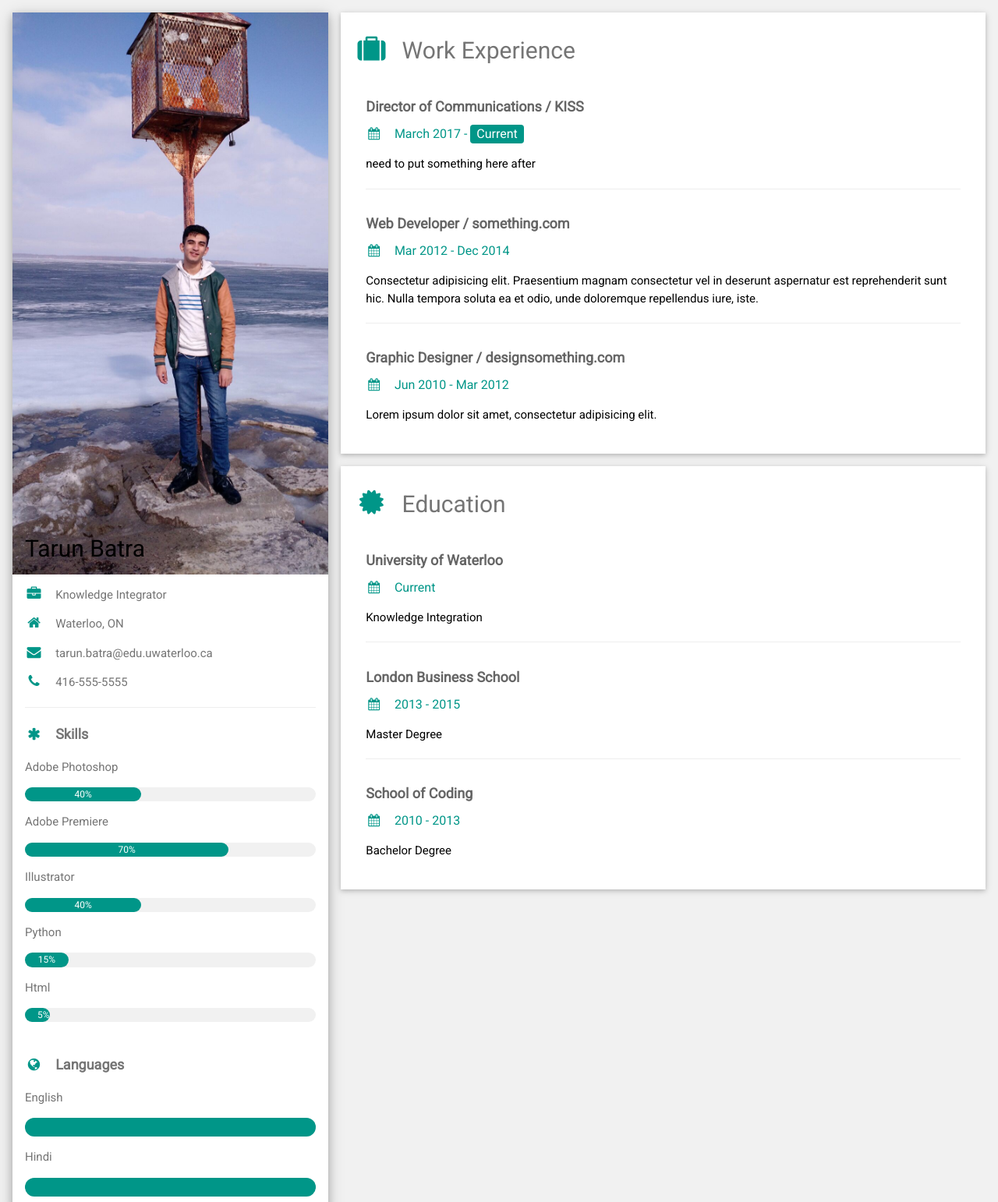
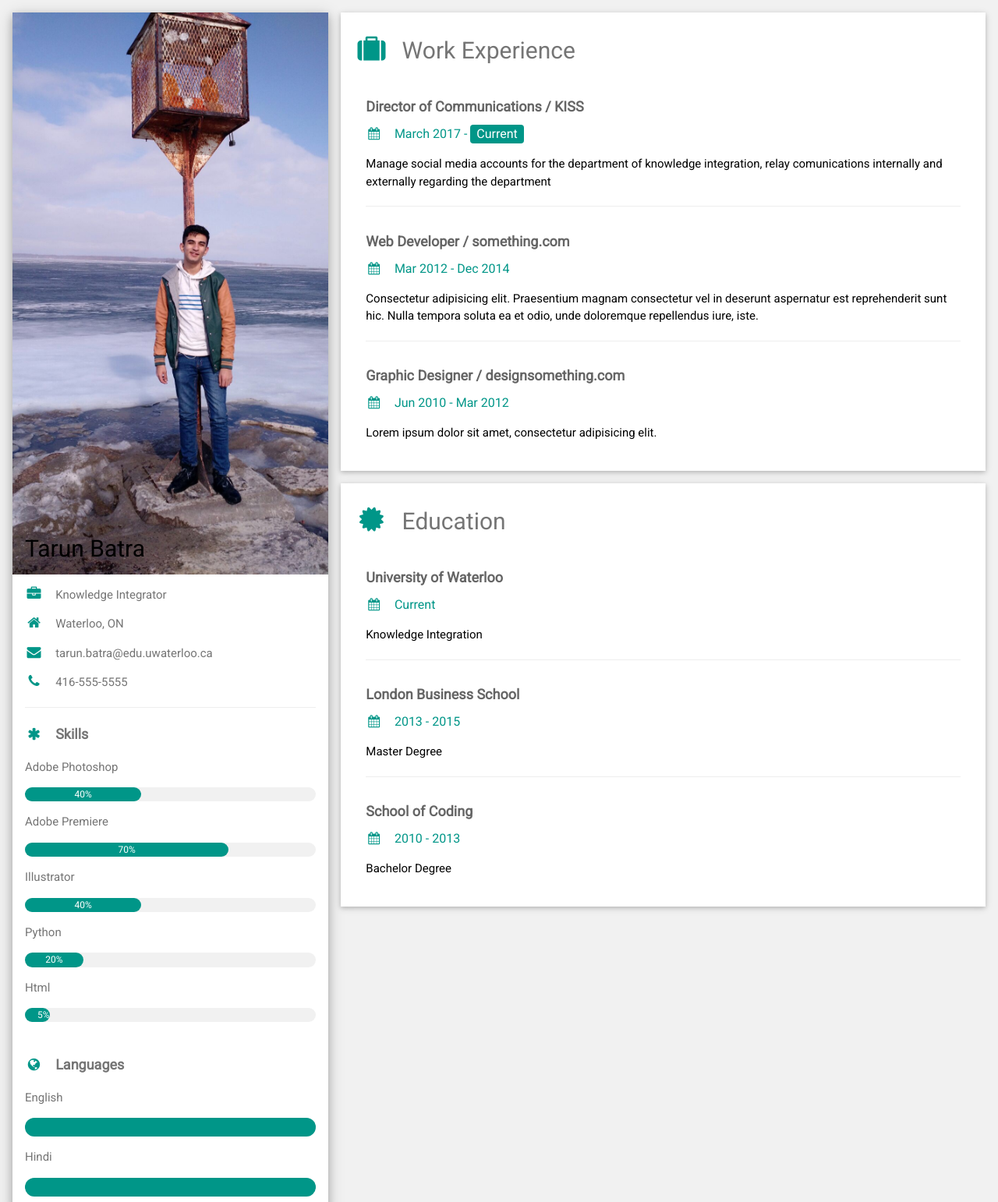
Before and after one commit to tarun915/tarun915.github.io, a plain HTML site: page index.html in a window 1280 px wide. Shown: the top 1542 px of the page at 78% size. Drawn offline with nearby package versions, Linux system fonts and the light colour scheme.

Commit message:
Update index.html

```diff
--- a/index.html
+++ b/index.html
@@ -51,7 +51,7 @@ html,body,h1,h2,h3,h4,h5,h6 {font-family: "Roboto", sans-serif}
           </div>
           <p>Python</p>
           <div class="w3-light-grey w3-round-xlarge w3-small">
-            <div class="w3-container w3-center w3-round-xlarge w3-teal" style="width:15%">15%</div>
+            <div class="w3-container w3-center w3-round-xlarge w3-teal" style="width:20%">20%</div>
           </div>
            <p>Html</p>
           <div class="w3-light-grey w3-round-xlarge w3-small">
@@ -83,7 +83,7 @@ html,body,h1,h2,h3,h4,h5,h6 {font-family: "Roboto", sans-serif}
         <div class="w3-container">
           <h5 class="w3-opacity"><b>Director of Communications / KISS</b></h5>
           <h6 class="w3-text-teal"><i class="fa fa-calendar fa-fw w3-margin-right"></i>March 2017 - <span class="w3-tag w3-teal w3-round">Current</span></h6>
-          <p>need to put something here after</p>
+          <p>Manage social media accounts for the department of knowledge integration, relay comunications internally and externally regarding the department</p>
           <hr>
         </div>
         <div class="w3-container">
```
